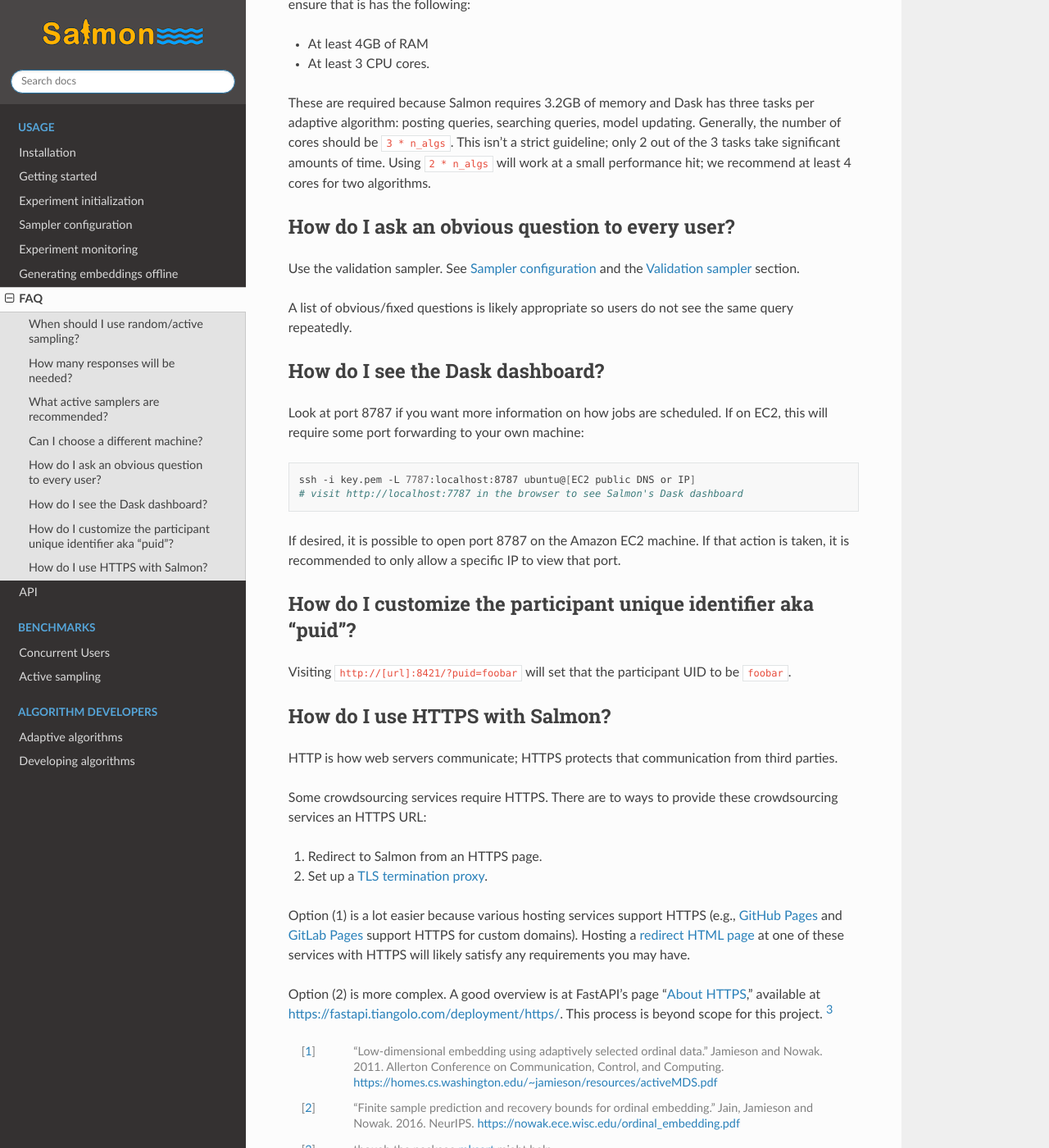
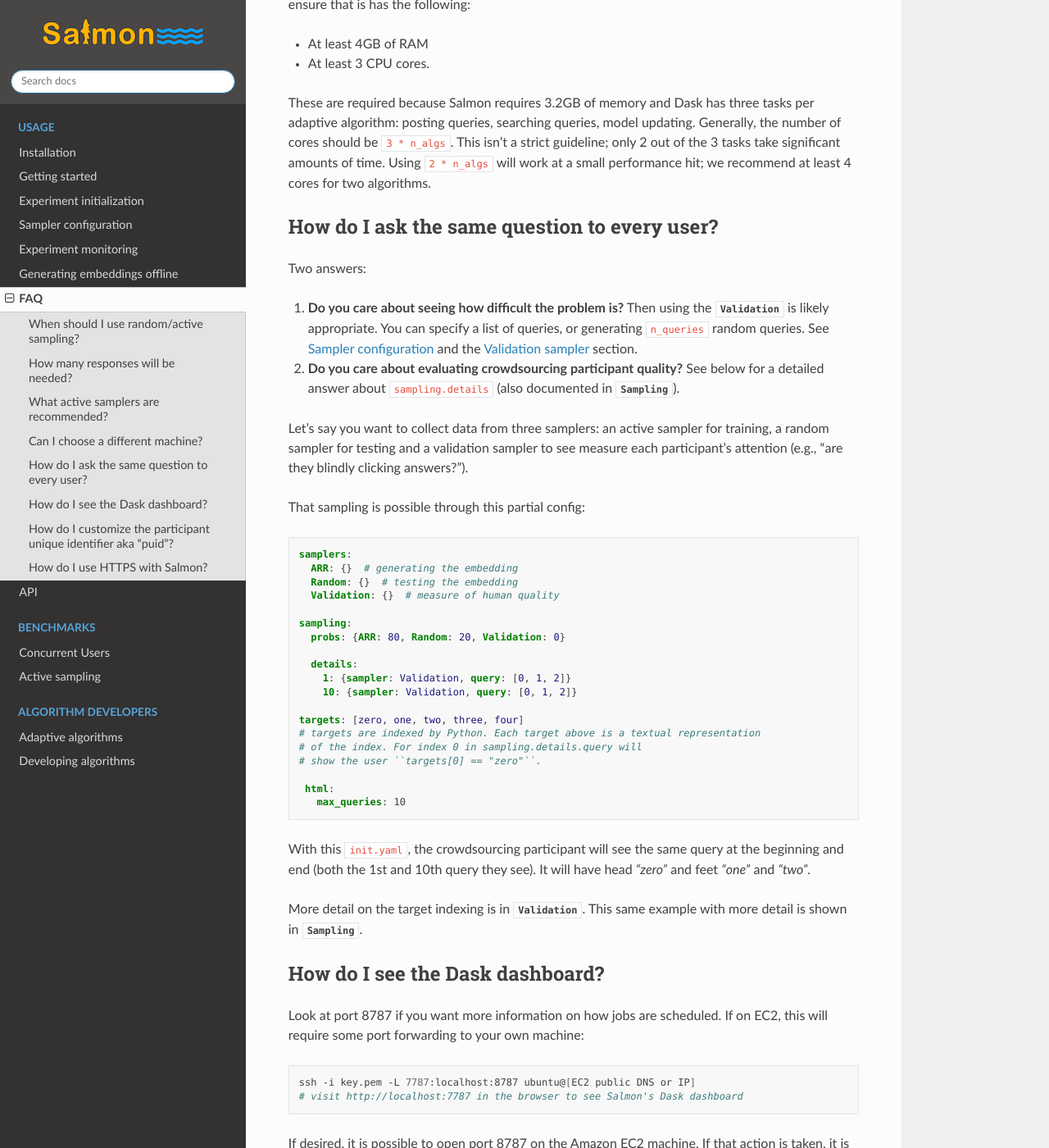
Before and after one commit to stsievert/salmon, a Sphinx documentation site: the page built from docs/source/faq.rst, in a window 1280 px wide and 1400 px high, scrolled down 1815 px. Shown: the whole window at 82% size. Built offline with Sphinx 7.4.7 and the Read the Docs theme 2.0.0, drawn with Linux system fonts in a browser that asks for light colours.

Commit message:
DOC: add FAQ for sampling.details

```diff
--- a/docs/source/faq.rst
+++ b/docs/source/faq.rst
@@ -108,14 +108,53 @@ strict guideline; only 2 out of the 3 tasks take significant amounts of time.
 Using ``2 * n_algs`` will work at a small performance hit; we recommend at
 least 4 cores for two algorithms.
 
-How do I ask an obvious question to every user?
------------------------------------------------
+How do I ask the same question to every user?
+---------------------------------------------
 
-Use the validation sampler. See :ref:`alg-config` and the :ref:`valconfig`
-section.
+Two answers:
 
-A list of obvious/fixed questions is likely appropriate so users do not see the
-same query repeatedly.
+1. **Do you care about seeing how difficult the problem is?** Then using the
+   :class:`~salmon.triplets.samplers.Validation` is likely appropriate. You can
+   specify a list of queries, or generating ``n_queries`` random queries. See
+   :ref:`alg-config` and the :ref:`valconfig` section.
+2. **Do you care about evaluating crowdsourcing participant quality?** See
+   below for a detailed answer about ``sampling.details`` (also documented in :class:`~salmon.triplets.manager.Sampling`).
+
+Let's say you want to collect data from three samplers: an active sampler for
+training, a random sampler for testing and a validation sampler to see measure
+each participant's attention (e.g., "are they blindly clicking answers?").
+
+That sampling is possible through this partial config:
+
+.. code-block:: yaml
+
+   samplers:
+     ARR: {}  # generating the embedding
+     Random: {}  # testing the embedding
+     Validation: {}  # measure of human quality
+
+   sampling:
+     probs: {ARR: 80, Random: 20, Validation: 0}
+
+     details:
+       1: {sampler: Validation, query: [0, 1, 2]}
+       10: {sampler: Validation, query: [0, 1, 2]}
+
+   targets: [zero, one, two, three, four]
+   # targets are indexed by Python. Each target above is a textual representation
+   # of the index. For index 0 in sampling.details.query will
+   # show the user ``targets[0] == "zero"``.
+
+    html:
+      max_queries: 10
+
+With this ``init.yaml``, the crowdsourcing participant will see the same query
+at the beginning and end (both the 1st and 10th query they see). It will have
+head `"zero"` and feet `"one"` and `"two"`.
+
+More detail on the target indexing is in
+:class:`~salmon.triplets.samplers.Validation`. This same example with more
+detail is shown in :class:`~salmon.triplets.manager.Sampling`.
 
 How do I see the Dask dashboard?
 --------------------------------
```
